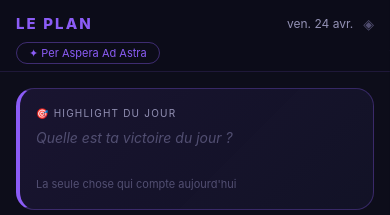
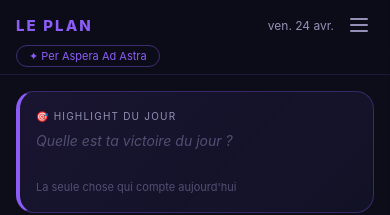
Before and after one commit to titouanmaumege-lab/le-plan, a React (Vite) app: page / in a window 390 px wide. Shown: the top 215 px of the page. Built offline with nearby package versions, Linux system fonts and the light colour scheme.

Commit message:
feat: hamburger button in Home header opens logs panel
Replace dead ◈ nav link with 3-line hamburger button (top-right, below date).
Calls onOpenLogs prop wired to App root logsOpen state.

Co-Authored-By: Claude Sonnet 4.6 <noreply@anthropic.com>

```diff
--- a/src/App.jsx
+++ b/src/App.jsx
@@ -533,7 +533,7 @@ function BiWeeklyPlanning() {
   );
 }
 
-function Dashboard({ onNav }) {
+function Dashboard({ onNav, onOpenLogs }) {
   const t = todayStr();
   const [habits, setHabits]     = useState(() => getLS("lp_habits", []));
   const [sessions, setSessions]  = useState(() => getLS("lp_workperf", []));
@@ -627,7 +627,9 @@ function Dashboard({ onNav }) {
           <span style={{ fontSize: 15, fontWeight: 800, letterSpacing: "0.14em", color: C.accent, textTransform: "uppercase" }}>LE PLAN</span>
           <div style={{ display: "flex", alignItems: "center", gap: 10 }}>
             <span style={{ fontSize: 12, color: C.muted }}>{headerDate}</span>
-            <span onClick={() => onNav("logs")} style={{ fontSize: 14, color: C.faint, cursor: "pointer" }}>◈</span>
+            <div onClick={onOpenLogs} style={{ display:"flex", flexDirection:"column", gap:4, cursor:"pointer", padding:"4px 6px" }}>
+              {[0,1,2].map(i=><div key={i} style={{width:18,height:2,background:C.muted,borderRadius:2}}/>)}
+            </div>
           </div>
         </div>
         <div style={{ marginTop: 8 }}>
@@ -2559,7 +2561,7 @@ export default function App() {
       onTouchEnd={onTouchEnd}
     >
       <div key={module} className="fade-in">
-        {module === "dashboard" && <Dashboard onNav={setModule} />}
+        {module === "dashboard" && <Dashboard onNav={setModule} onOpenLogs={()=>setLogsOpen(true)} />}
         {module === "objectifs" && <ObjectifsModule />}
         {module === "habitudes" && <HabitudesModule />}
         {module === "workperf"  && <WorkPerfModule />}
```
